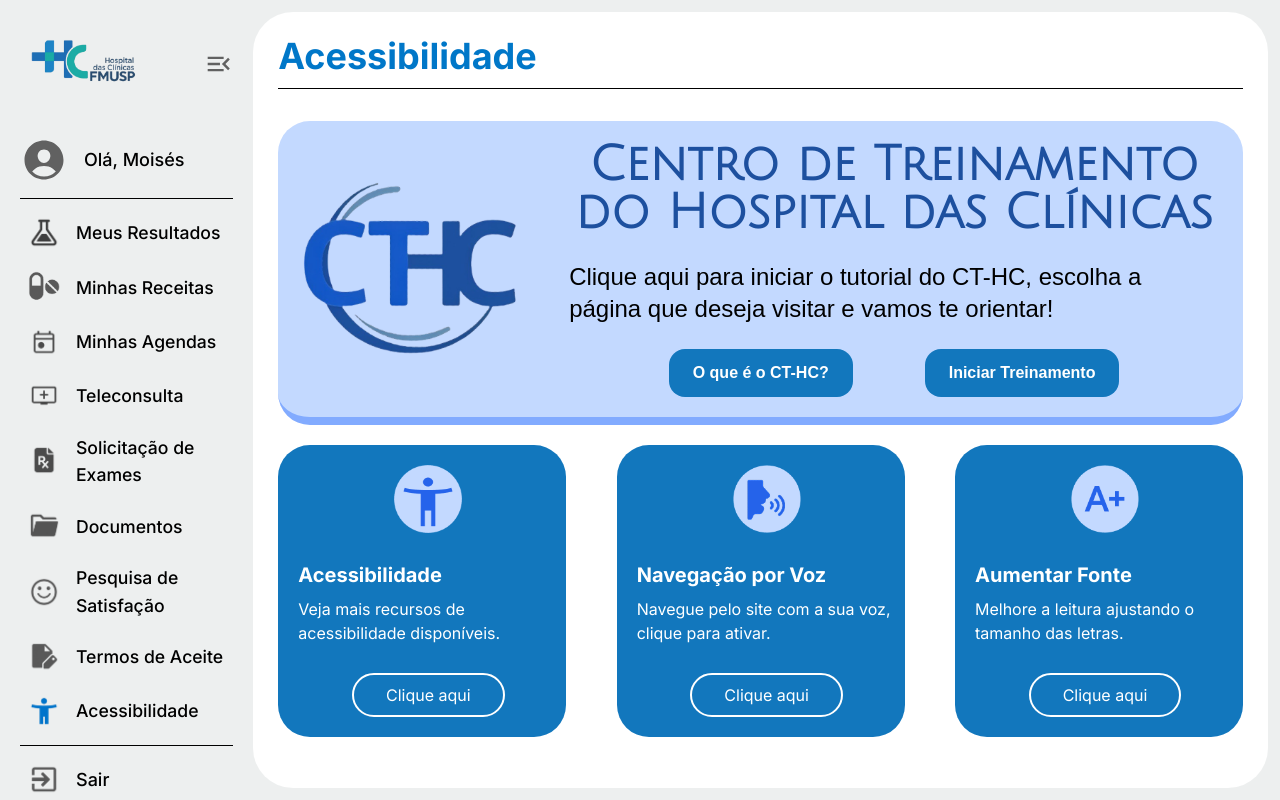
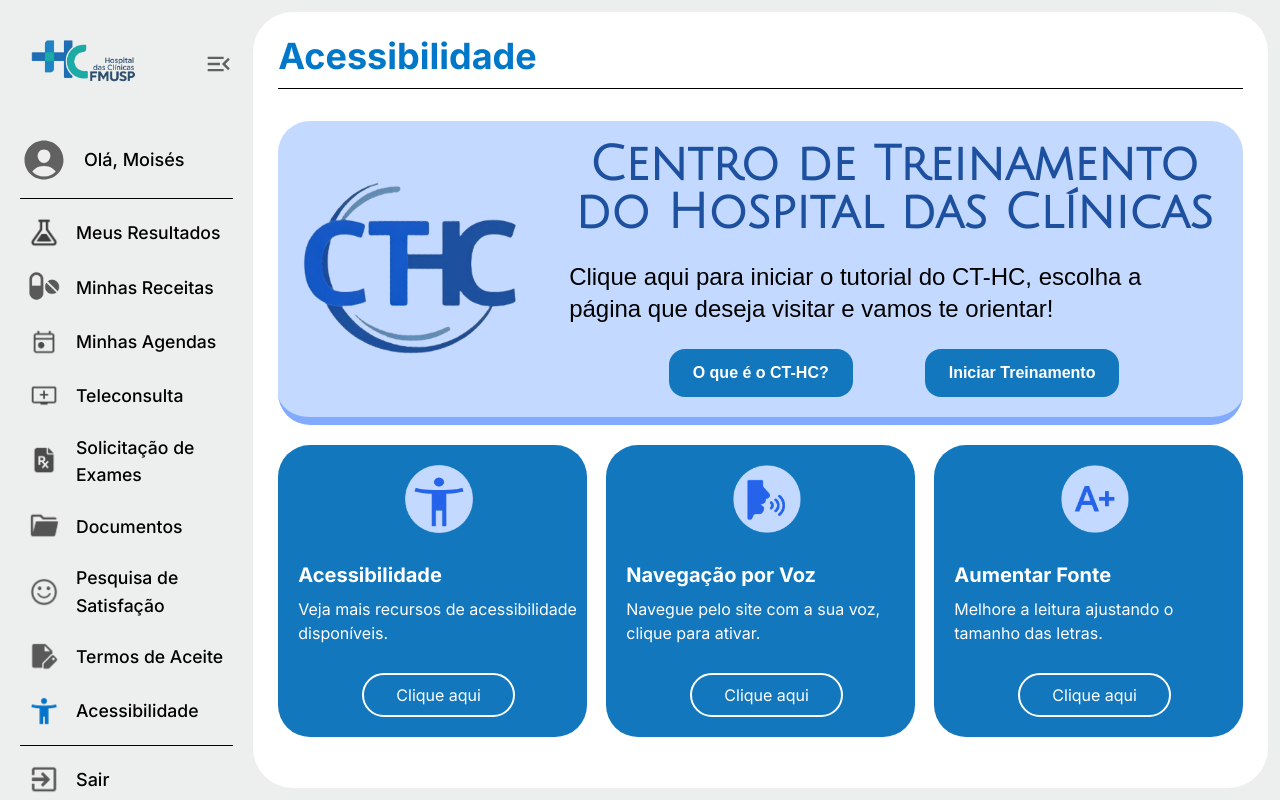
Before and after one commit to BSM-Challenge/ct-hc, a React (Vite) app: page /hc in a window 1280 px wide. Built offline with nearby package versions, Linux system fonts and the light colour scheme; a web font is replaced by a local one.

Commit message:
feat(Card-Acessibilidade): Ajustadas as larguras do card para todos os dispositivos

```diff
--- a/src/components/HC/Card-Acessibilidade/indes.tsx
+++ b/src/components/HC/Card-Acessibilidade/indes.tsx
@@ -5,8 +5,8 @@ export default function CardAcessibilidade( {img, title, description, link}: Car
     return (
         <div className="
             flex flex-col gap-7 pl-5 pr-2 py-5
-            bg-[var(--color-blue-1277BD)] max-w-2xs rounded-4xl
-            text-[var(--color-white)]
+            bg-[var(--color-blue-1277BD)] rounded-4xl text-[var(--color-white)] w-full
+            sm:w-[40%] lg:w-[32%]
         "
         >
             <figcaption className="flex flex-col items-center ">
```
